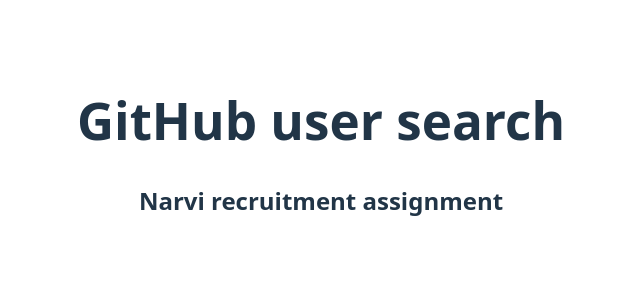
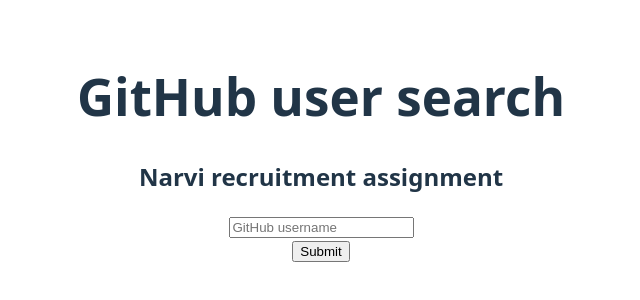
Before and after one commit to igorbej/narvi-gh-search, a React (Vite) app: page / in a window 1280 px wide. Shown: the part 252-552 px from the top of the page, without its empty margins (319-959 px from the left). Built offline with nearby package versions, Linux system fonts and the light colour scheme.

Commit message:
Add basic form

```diff
--- a/src/App.tsx
+++ b/src/App.tsx
@@ -1,8 +1,45 @@
+import {
+  useForm,
+  type SubmitHandler,
+  type SubmitErrorHandler,
+} from "react-hook-form";
+
+type Inputs = {
+  userName: string;
+};
+
 function App() {
+  const {
+    register,
+    handleSubmit,
+    formState: { errors },
+  } = useForm<Inputs>();
+
+  const onValid: SubmitHandler<Inputs> = (data) => {
+    console.log("form valid, data:", data);
+  };
+
+  const onInvalid: SubmitErrorHandler<Inputs> = (errors) => {
+    console.log("form invalid, errors:", errors);
+  };
+
   return (
     <>
       <h1>GitHub user search</h1>
       <h2>Narvi recruitment assignment</h2>
+
+      <form onSubmit={handleSubmit(onValid, onInvalid)}>
+        <div>
+          <input
+            placeholder="GitHub username"
+            {...register("userName", {
+              required: true,
+            })}
+          />
+          {errors.userName && <div>This field is invalid!</div>}
+        </div>
+        <input type="submit" />
+      </form>
     </>
   );
 }
```
